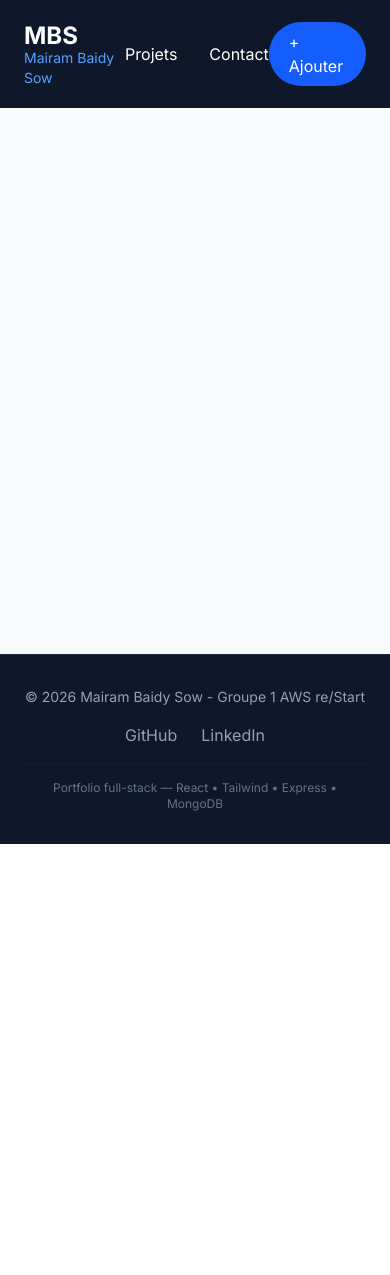
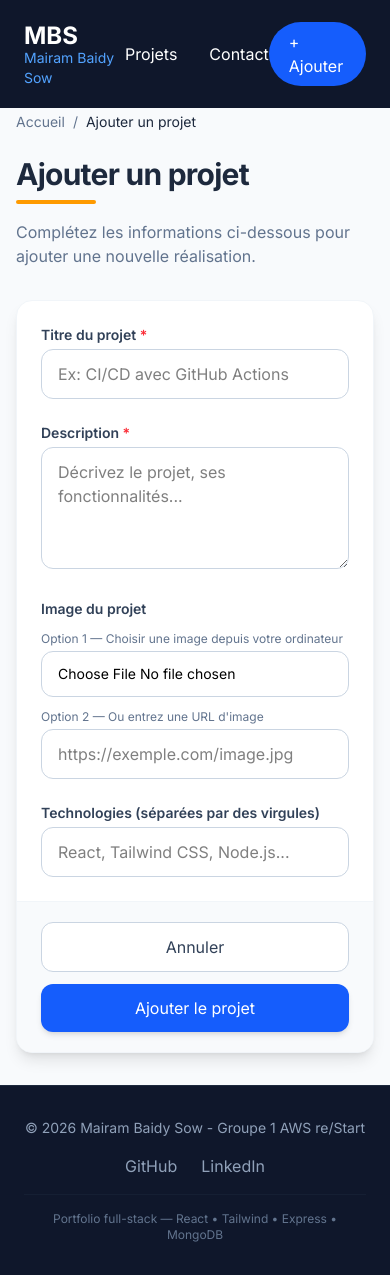
Before and after one commit to sowmariama/fullStack_portfolio, a React (Vite) app in the folder portfolio/03-react/: page /ajouter in a window 390 px wide. Before the commit the page ends 844 px from the top, so only its background shows below. Built offline with nearby package versions, Linux system fonts and the light colour scheme.

Commit message:
design: harmonisation complète du portfolio (accent amber, upload image, cohérence visuelle)

```diff
--- a/portfolio/03-react/db.json
+++ b/portfolio/03-react/db.json
@@ -13,7 +13,6 @@
       ]
     },
     {
-      "id": "2",
       "titre": "Déploiement AWS EC2",
       "description": "Mise en place d'un serveur web Apache sur instance EC2.",
       "image": "https://placehold.co/400x200/1e40af/white?text=AWS+EC2",
@@ -21,8 +20,9 @@
         "AWS",
         "EC2",
         "Apache",
-        "Linux"
-      ]
+        "Linux ...etc"
+      ],
+      "id": "2"
     },
     {
       "id": "3",
--- a/portfolio/03-react/src/pages/AjouterProjet.jsx
+++ b/portfolio/03-react/src/pages/AjouterProjet.jsx
@@ -1,65 +1,241 @@
-// Navbar.jsx – Version finale avec accent amber
-import { Link, NavLink } from 'react-router-dom';
-import { useState, useEffect } from 'react';
+// AjouterProjet.jsx – Version finale avec accent amber
+import { useState } from 'react';
+import { useNavigate, Link } from 'react-router-dom';
+import { ajouterProjet } from '../services/projetService';
 
-function Navbar() {
-  const [scrolled, setScrolled] = useState(false);
+function AjouterProjet() {
+  const navigate = useNavigate();
+  const [loading, setLoading] = useState(false);
+  const [form, setForm] = useState({
+    titre: '',
+    description: '',
+    image: '',
+    technologies: ''
+  });
+  const [imagePreview, setImagePreview] = useState('');
+  const [errors, setErrors] = useState({});
 
-  useEffect(() => {
-    const handleScroll = () => setScrolled(window.scrollY > 20);
-    window.addEventListener('scroll', handleScroll);
-    return () => window.removeEventListener('scroll', handleScroll);
-  }, []);
+  const handleChange = (e) => {
+    const { name, value } = e.target;
+    setForm({ ...form, [name]: value });
+    if (errors[name]) setErrors({ ...errors, [name]: '' });
+  };
+
+  // Gestion upload image depuis la machine (base64)
+  const handleImageFile = (e) => {
+    const file = e.target.files[0];
+    if (!file) return;
+
+    const reader = new FileReader();
+    reader.onload = (event) => {
+      setImagePreview(event.target.result);
+      setForm({ ...form, image: event.target.result });
+    };
+    reader.readAsDataURL(file);
+  };
+
+  const validate = () => {
+    const newErrors = {};
+    if (!form.titre.trim()) newErrors.titre = 'Le titre est requis';
+    if (!form.description.trim()) newErrors.description = 'La description est requise';
+    setErrors(newErrors);
+    return Object.keys(newErrors).length === 0;
+  };
+
+  const handleSubmit = async (e) => {
+    e.preventDefault();
+    if (!validate()) return;
+
+    setLoading(true);
+    try {
+      const nouveauProjet = {
+        id: String(Date.now()),
+        titre: form.titre.trim(),
+        description: form.description.trim(),
+        image: form.image.trim() || 'https://placehold.co/600x400/1e40af/white?text=Projet',
+        technologies: form.technologies
+          ? form.technologies.split(',').map(t => t.trim()).filter(t => t)
+          : []
+      };
+
+      await ajouterProjet(nouveauProjet);
+      navigate('/');
+    } catch (error) {
+      console.error("Erreur ajout projet :", error);
+      alert("Vérifiez que json-server tourne sur le port 3000 !");
+    } finally {
+      setLoading(false);
+    }
+  };
 
   return (
-    <nav className={`fixed top-0 w-full z-50 transition-all duration-300 ${
-      scrolled ? 'bg-slate-900/90 backdrop-blur-md shadow-lg py-3' : 'bg-slate-900 py-5'
-    }`}>
-      <div className="max-w-7xl mx-auto px-6 flex items-center justify-between">
+    <div className="max-w-3xl mx-auto px-4 sm:px-6 py-8 sm:py-12">
 
-        {/* Logo avec hover accent */}
-        <Link to="/" className="group">
-          <span className="text-2xl font-bold text-white">MBS</span>
-          <span className="block text-blue-400 text-sm -mt-1 group-hover:text-amber-400 transition-colors duration-300">
-            Mairam Baidy Sow
-          </span>
-        </Link>
+      {/* Fil d'Ariane avec accent */}
+      <nav className="text-sm text-slate-500 mb-6">
+        <Link to="/" className="hover:text-amber-600 transition">Accueil</Link>
+        <span className="mx-2">/</span>
+        <span className="text-slate-800 font-medium">Ajouter un projet</span>
+      </nav>
 
-        {/* Liens de navigation */}
-        <div className="flex items-center gap-8">
-          <NavLink
-            to="/"
-            className={({ isActive }) =>
-              `text-white font-medium transition-all duration-300 hover:text-amber-500 ${
-                isActive ? 'text-amber-500 border-b-2 border-amber-500' : ''
-              }`
-            }
-          >
-            Projets
-          </NavLink>
-          <NavLink
-            to="/contact"
-            className={({ isActive }) =>
-              `text-white font-medium transition-all duration-300 hover:text-amber-500 ${
-                isActive ? 'text-amber-500 border-b-2 border-amber-500' : ''
-              }`
-            }
-          >
-            Contact
-          </NavLink>
+      {/* En-tête */}
+      <div className="mb-8">
+        <h1 className="text-3xl sm:text-4xl font-bold text-slate-800 tracking-tight">
+          Ajouter un projet
+        </h1>
+        <div className="w-20 h-1 bg-amber-500 rounded-full mt-2"></div>
+        <p className="text-slate-500 mt-4">
+          Complétez les informations ci-dessous pour ajouter une nouvelle réalisation.
+        </p>
+      </div>
+
+      <form onSubmit={handleSubmit} className="bg-white rounded-2xl shadow-lg border border-slate-100 overflow-hidden">
+        <div className="p-6 sm:p-8 space-y-6">
+
+          {/* Titre */}
+          <div>
+            <label className="block text-sm font-semibold text-slate-700 mb-1">
+              Titre du projet <span className="text-red-500">*</span>
+            </label>
+            <input
+              type="text"
+              name="titre"
+              value={form.titre}
+              onChange={handleChange}
+              placeholder="Ex: CI/CD avec GitHub Actions"
+              className={`w-full px-4 py-3 border rounded-xl focus:outline-none focus:ring-2 focus:ring-amber-500 transition ${
+                errors.titre ? 'border-red-500 bg-red-50' : 'border-slate-300'
+              }`}
+            />
+            {errors.titre && <p className="text-red-500 text-xs mt-1">{errors.titre}</p>}
+          </div>
+
+          {/* Description */}
+          <div>
+            <label className="block text-sm font-semibold text-slate-700 mb-1">
+              Description <span className="text-red-500">*</span>
+            </label>
+            <textarea
+              name="description"
+              value={form.description}
+              onChange={handleChange}
+              rows="4"
+              placeholder="Décrivez le projet, ses fonctionnalités..."
+              className={`w-full px-4 py-3 border rounded-xl focus:outline-none focus:ring-2 focus:ring-amber-500 transition ${
+                errors.description ? 'border-red-500 bg-red-50' : 'border-slate-300'
+              }`}
+            />
+            {errors.description && <p className="text-red-500 text-xs mt-1">{errors.description}</p>}
+          </div>
+
+          {/* Image — deux options */}
+          <div>
+            <label className="block text-sm font-semibold text-slate-700 mb-3">
+              Image du projet
+            </label>
+
+            {/* Option 1 : Upload depuis la machine */}
+            <div className="mb-3">
+              <label className="block text-xs text-slate-500 mb-1">
+                Option 1 — Choisir une image depuis votre ordinateur
+              </label>
+              <input
+                type="file"
+                accept="image/*"
+                onChange={handleImageFile}
+                className="w-full px-4 py-3 border border-slate-300 rounded-xl focus:outline-none focus:ring-2 focus:ring-amber-500 transition text-sm"
+              />
+            </div>
+
+            {/* Option 2 : URL */}
+            <div>
+              <label className="block text-xs text-slate-500 mb-1">
+                Option 2 — Ou entrez une URL d'image
+              </label>
+              <input
+                type="text"
+                name="image"
+                value={typeof form.image === 'string' && !form.image.startsWith('data:') ? form.image : ''}
+                onChange={handleChange}
+                placeholder="https://exemple.com/image.jpg"
+                className="w-full px-4 py-3 border border-slate-300 rounded-xl focus:outline-none focus:ring-2 focus:ring-amber-500 transition"
+              />
+            </div>
+
+            {/* Aperçu image */}
+            {(imagePreview || form.image) && (
+              <div className="mt-3">
+                <img
+                  src={imagePreview || form.image}
+                  alt="Aperçu"
+                  className="w-full h-48 object-cover rounded-xl border border-slate-200 shadow-sm"
+                  onError={(e) => {
+                    e.target.src = 'https://placehold.co/600x400/1e40af/white?text=Image+invalide';
+                  }}
+                />
+              </div>
+            )}
+          </div>
+
+          {/* Technologies */}
+          <div>
+            <label className="block text-sm font-semibold text-slate-700 mb-1">
+              Technologies (séparées par des virgules)
+            </label>
+            <input
+              type="text"
+              name="technologies"
+              value={form.technologies}
+              onChange={handleChange}
+              placeholder="React, Tailwind CSS, Node.js..."
+              className="w-full px-4 py-3 border border-slate-300 rounded-xl focus:outline-none focus:ring-2 focus:ring-amber-500 transition"
+            />
+            {/* Aperçu badges technologies avec accent */}
+            {form.technologies && (
+              <div className="flex flex-wrap gap-2 mt-3">
+                {form.technologies.split(',').map((tech, idx) => {
+                  const cleanTech = tech.trim();
+                  if (!cleanTech) return null;
+                  return (
+                    <span key={idx} className="bg-amber-50 text-amber-700 text-xs px-3 py-1 rounded-full border border-amber-200">
+                      {cleanTech}
+                    </span>
+                  );
+                })}
+              </div>
+            )}
+          </div>
+
         </div>
 
-        {/* Bouton Ajouter – reste bleu pour l'action principale */}
-        <Link
-          to="/ajouter"
-          className="bg-blue-600 hover:bg-blue-700 px-5 py-2 rounded-full text-white font-medium transition-all hover:scale-105 hover:shadow-lg"
-        >
-          + Ajouter
-        </Link>
+        {/* Boutons */}
+        <div className="bg-slate-50 px-6 sm:px-8 py-5 border-t border-slate-100 flex flex-col sm:flex-row gap-3">
+          <Link
+            to="/"
+            className="flex-1 bg-white border border-slate-300 text-slate-700 py-3 rounded-xl text-center font-medium hover:bg-slate-100 transition"
+          >
+            Annuler
+          </Link>
+          <button
+            type="submit"
+            disabled={loading}
+            className="flex-1 bg-blue-600 hover:bg-blue-700 text-white py-3 rounded-xl font-medium transition disabled:opacity-60 disabled:cursor-not-allowed shadow-md hover:shadow-lg"
+          >
+            {loading ? (
+              <span className="flex items-center justify-center gap-2">
+                <svg className="animate-spin h-5 w-5 text-white" xmlns="http://www.w3.org/2000/svg" fill="none" viewBox="0 0 24 24">
+                  <circle className="opacity-25" cx="12" cy="12" r="10" stroke="currentColor" strokeWidth="4"></circle>
+                  <path className="opacity-75" fill="currentColor" d="M4 12a8 8 0 018-8V0C5.373 0 0 5.373 0 12h4zm2 5.291A7.962 7.962 0 014 12H0c0 3.042 1.135 5.824 3 7.938l3-2.647z"></path>
+                </svg>
+                Ajout en cours...
+              </span>
+            ) : 'Ajouter le projet'}
+          </button>
+        </div>
 
-      </div>
-    </nav>
+      </form>
+    </div>
   );
 }
 
-export default Navbar;
+export default AjouterProjet;
```
Also changed, not shown: portfolio/03-react/src/components/Navbar.jsx (+12 -7 lines).
